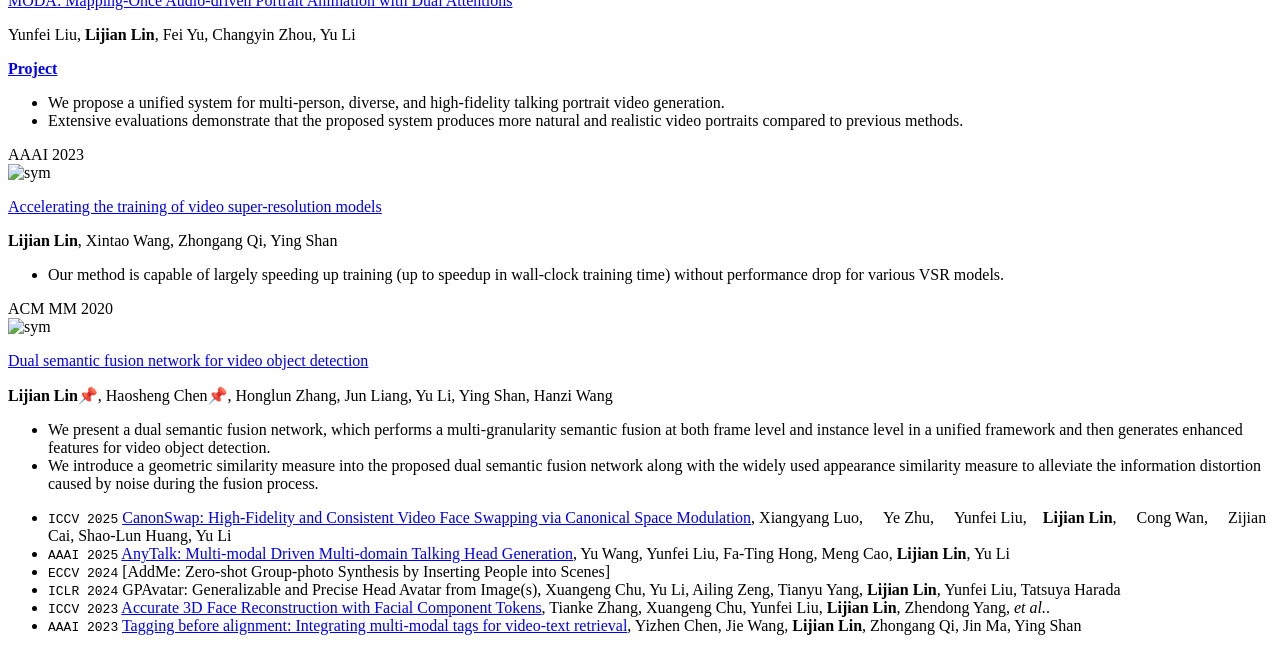
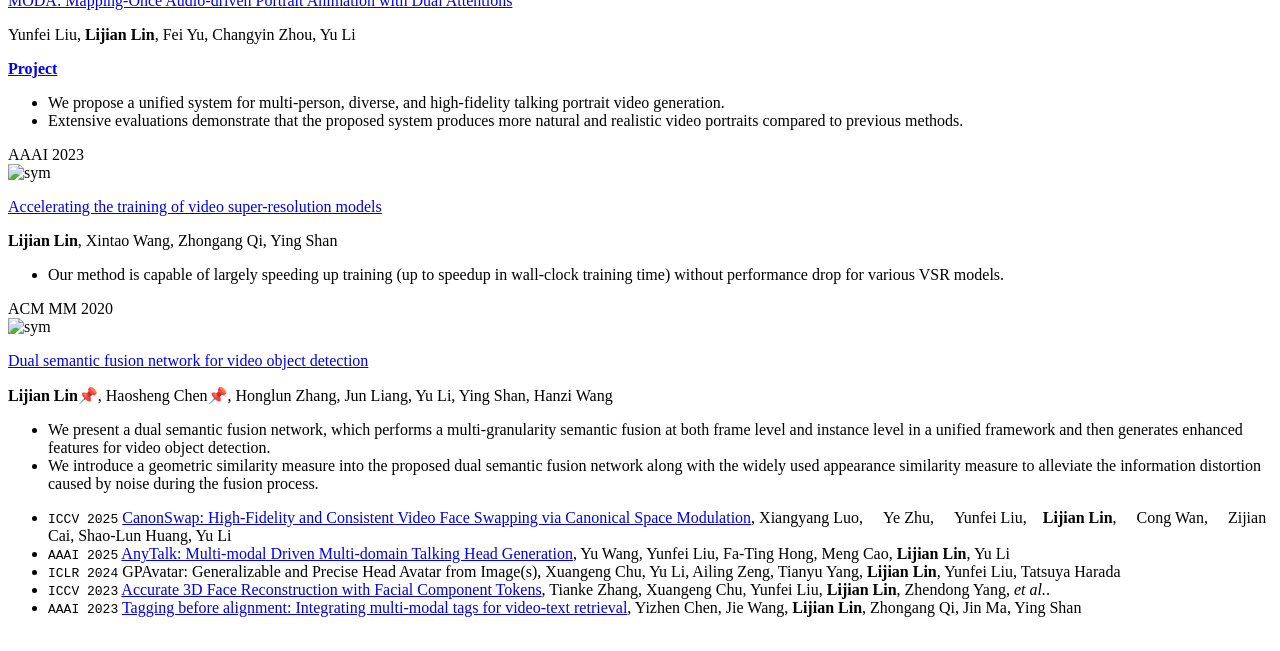
Before and after one commit to gagajian/gagajian.github.io, a Jekyll site: the page built from _pages/includes/pub.md, in a window 1280 px wide and 900 px high, scrolled down 5252 px, cut to the strip 249-900 px from the top of the window. Built offline with Jekyll 4.4.1, drawn with Linux system fonts in a browser that asks for light colours; our own code applies the rules of GitHub Pages for plain Markdown files.

Commit message:
update bio

```diff
--- a/_pages/includes/pub.md
+++ b/_pages/includes/pub.md
@@ -98,7 +98,6 @@ enhanced features for video object detection.
 
 - `ICCV 2025` [CanonSwap: High-Fidelity and Consistent Video Face Swapping via Canonical Space Modulation](https://arxiv.org/html/2507.02691v1), Xiangyang Luo,  Ye Zhu,  Yunfei Liu, **Lijian Lin**,  Cong Wan,  Zijian Cai, Shao-Lun Huang, Yu Li
 - `AAAI 2025` [AnyTalk: Multi-modal Driven Multi-domain Talking Head Generation](https://anytalker.github.io/), Yu Wang, Yunfei Liu, Fa-Ting Hong, Meng Cao, **Lijian Lin**, Yu Li
-- `ECCV 2024` [AddMe: Zero-shot Group-photo Synthesis by Inserting People into Scenes]
 - `ICLR 2024` GPAvatar: Generalizable and Precise Head Avatar from Image(s), Xuangeng Chu, Yu Li, Ailing Zeng, Tianyu Yang, **Lijian Lin**, Yunfei Liu, Tatsuya Harada
 - `ICCV 2023` [Accurate 3D Face Reconstruction with Facial Component Tokens](https://liuyunfei.net/), Tianke Zhang, Xuangeng Chu, Yunfei Liu, **Lijian Lin**, Zhendong Yang, _et al._.
 - `AAAI 2023` [Tagging before alignment: Integrating multi-modal tags for video-text retrieval](https://ojs.aaai.org/index.php/AAAI/article/download/25113/24885), Yizhen Chen, Jie Wang, **Lijian Lin**, Zhongang Qi, Jin Ma, Ying Shan
```
